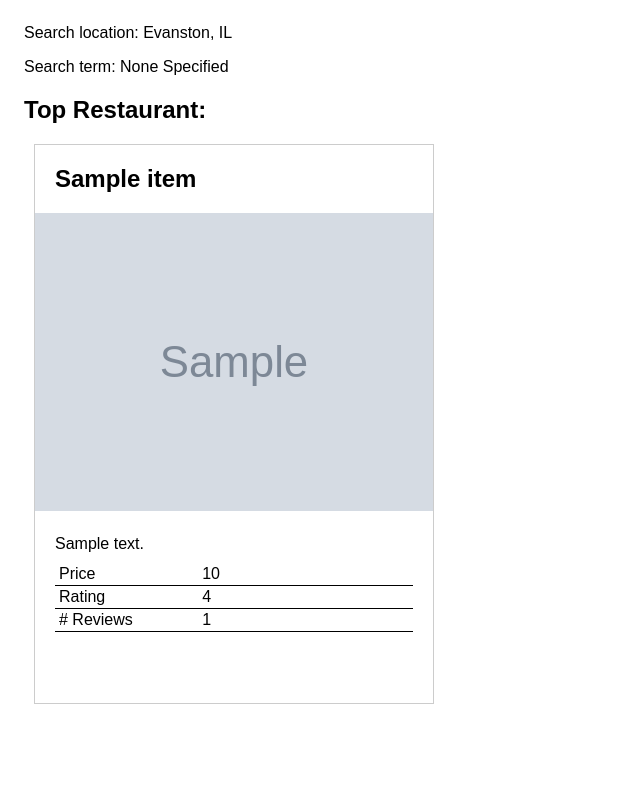
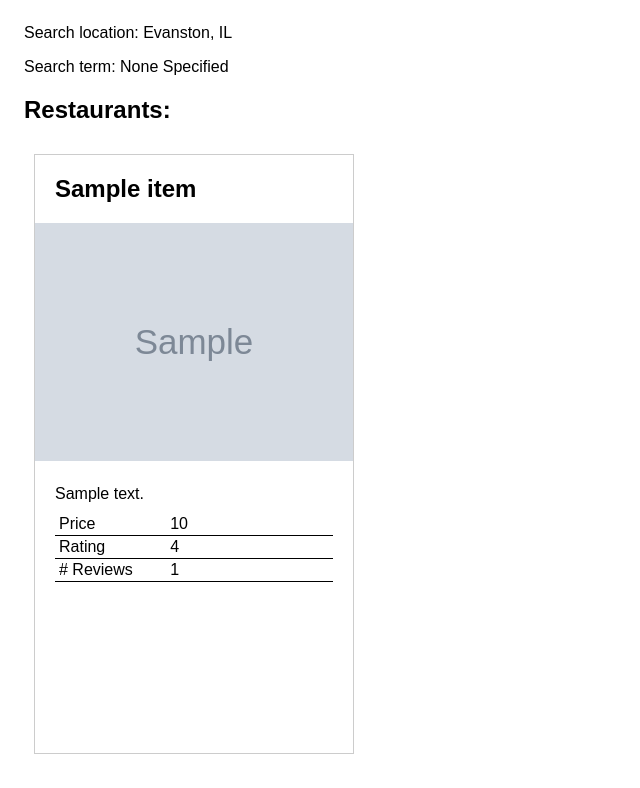
Before and after one commit to shilvi/webdev-labs, a Flask app: page /restaurant in a window 1280 px wide. Shown: the part 128-916 px from the top of the page, without its empty margins (0-640 px from the left). Before the commit the page ends 832 px from the top, so only its background shows below. Run offline with Flask 2, Linux system fonts and the light colour scheme; grey boxes marked "Sample" are stand-in pictures; a database or web service that is not in the repository returns one stand-in record (values such as "Sample title"); data that the repository does not hold is empty; some libraries are stand-ins or nearby versions.

Commit message:
Finished lab02 Exercise 5

```diff
--- a/lab02/app.py
+++ b/lab02/app.py
@@ -72,7 +72,7 @@ def exercise4(city='Evanston, IL', search_term=''):
         user=current_user,
         search_term=search_term,
         city=city,
-        restaurant=restaurants[0]
+        restaurants=restaurants
     )
 
 @app.route('/cards')
--- a/lab02/static/style.css
+++ b/lab02/static/style.css
@@ -27,13 +27,18 @@ main {
     margin: 3vh;
 }
 
+main > div {
+    display: flex;
+    flex-wrap: wrap;
+}
+
 section {
     box-sizing: border-box;
     border: solid 1px #CCC;
-    width: 50vh;
+    width: 40vh;
     padding: 10px 0;
     margin: 10px;
-    height: 70vh;
+    height: 75vh;
 }
 
 section > * {
--- /dev/null
+++ b/lab02/templates/includes/restaurant-box.html
@@ -0,0 +1,13 @@
+<section>
+    <h2>{{ restaurant.get('name') }}</h2>
+    <img src="{{ restaurant.get('image_url') }}" alt="{{ restaurant.get('name') }}"/>
+    <p>{{ restaurant.get('display_address') }}</p>
+    <dl>
+        <dt>Price</dt>
+        <dd>{{ restaurant.get('price') }}</dd>
+        <dt>Rating</dt>
+        <dd>{{ restaurant.get('rating') }}</dd>
+        <dt># Reviews</dt>
+        <dd>{{ restaurant.get('review_count') }}</dd>
+    </dl>
+</section>
--- a/lab02/templates/restaurant.html
+++ b/lab02/templates/restaurant.html
@@ -13,21 +13,13 @@
     <main>
         <p>Search location: {{city}}</p>
         <p>Search term: {{search_term or 'None Specified'}}</p>
-        <h2>Top Restaurant:</h2>
+        <h2>Restaurants:</h2>
 
-        <section>
-            <h2>{{ restaurant.get('name') }}</h2>
-            <img src="{{ restaurant.get('image_url') }}" alt="picture of nature"/>
-            <p>{{ restaurant.get('display_address') }}</p>
-            <dl>
-                <dt>Price</dt>
-                <dd>{{ restaurant.get('price') }}</dd>
-                <dt>Rating</dt>
-                <dd>{{ restaurant.get('rating') }}</dd>
-                <dt># Reviews</dt>
-                <dd>{{ restaurant.get('review_count') }}</dd>
-            </dl>
-        </section>
+        <div>
+        {% for restaurant in restaurants %}
+        {% include 'includes/restaurant-box.html' %}
+        {% endfor %}
+        </div>
     </main>
 </body>
 </html>
```
